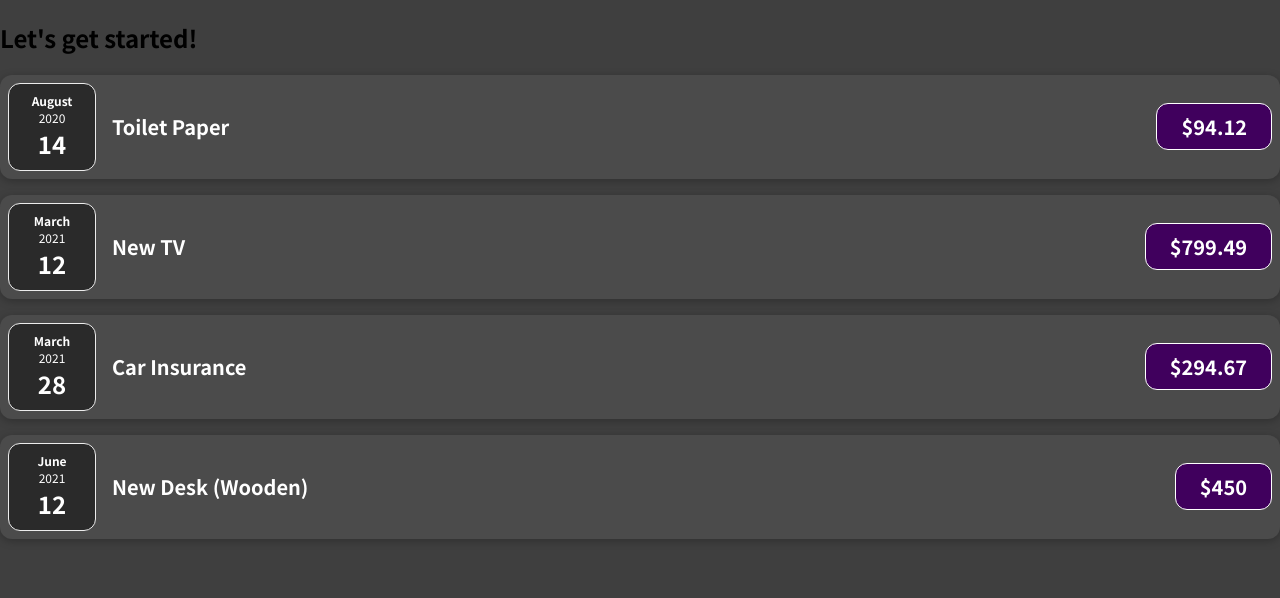
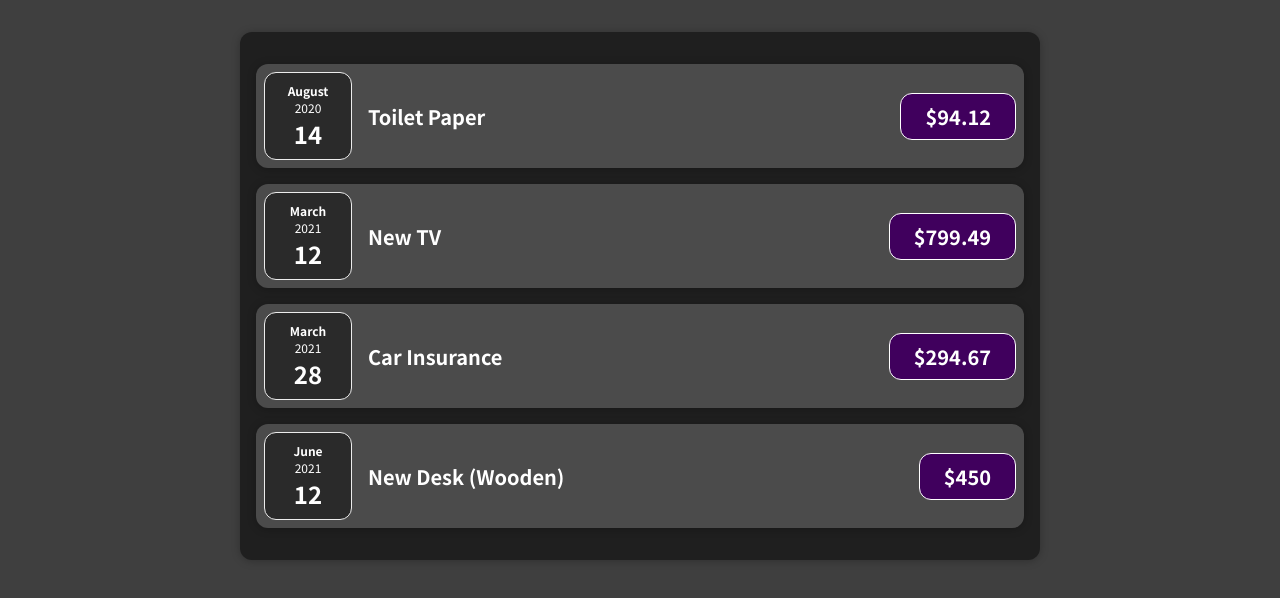
Before and after one commit to L1ndseyHerman/Udemy-Expense-Tracker-App, a JavaScript app: page / in a window 1280 px wide. Shown: the top 598 px of the page. Built offline with nearby package versions, Linux system fonts and the light colour scheme.

Commit message:
Coded up to video 44.

```diff
--- a/src/App.js
+++ b/src/App.js
@@ -1,4 +1,4 @@
-import ExpenseItem from "./components/ExpenseItem";
+import Expenses from "./components/Expenses/Expenses";
 
 function App() {
 
@@ -29,27 +29,7 @@
 
   return (
     <div>
-      <h2>Let's get started!</h2>
-      <ExpenseItem
-        title={expenses[0].title}
-        amount={expenses[0].amount}
-        date={expenses[0].date}
-      />
-      <ExpenseItem
-        title={expenses[1].title}
-        amount={expenses[1].amount}
-        date={expenses[1].date}
-      />
-      <ExpenseItem
-        title={expenses[2].title}
-        amount={expenses[2].amount}
-        date={expenses[2].date}
-      />
-      <ExpenseItem
-        title={expenses[3].title}
-        amount={expenses[3].amount}
-        date={expenses[3].date}
-      />
+      <Expenses items={expenses} />
     </div>
   );
 }
--- a/src/components/ExpenseItem.css
+++ b/src/components/Expenses/ExpenseItem.css
@@ -2,10 +2,8 @@
   display: flex;
   justify-content: space-between;
   align-items: center;
-  box-shadow: 0 2px 8px rgba(0, 0, 0, 0.25);
   padding: 0.5rem;
   margin: 1rem 0;
-  border-radius: 12px;
   background-color: #4b4b4b;
 }
 
--- a/src/components/ExpenseItem.js
+++ b/src/components/Expenses/ExpenseItem.js
@@ -1,15 +1,16 @@
 import ExpenseDate from './ExpenseDate';
+import Card from '../UI/Card';
 import './ExpenseItem.css';
 
 function ExpenseItem(props) {
     return (
-    <div className="expense-item">
+    <Card className="expense-item">
         <ExpenseDate date={props.date} />
         <div className="expense-item__description">
             <h2>{props.title}</h2>
             <div className="expense-item__price">${props.amount}</div>
         </div>
-    </div>
+    </Card>
     );
 }
 
--- /dev/null
+++ b/src/components/Expenses/Expenses.css
@@ -0,0 +1,7 @@
+.expenses {
+  padding: 1rem;
+  background-color: rgb(31, 31, 31);
+  margin: 2rem auto;
+  width: 50rem;
+  max-width: 95%;
+}
--- /dev/null
+++ b/src/components/Expenses/Expenses.js
@@ -0,0 +1,32 @@
+import ExpenseItem from './ExpenseItem';
+import Card from '../UI/Card';
+import './Expenses.css';
+
+function Expenses(props) {
+    return (
+        <Card className="expenses">
+            <ExpenseItem
+                title={props.items[0].title}
+                amount={props.items[0].amount}
+                date={props.items[0].date}
+            />
+            <ExpenseItem
+                title={props.items[1].title}
+                amount={props.items[1].amount}
+                date={props.items[1].date}
+            />
+            <ExpenseItem
+                title={props.items[2].title}
+                amount={props.items[2].amount}
+                date={props.items[2].date}
+            />
+            <ExpenseItem
+                title={props.items[3].title}
+                amount={props.items[3].amount}
+                date={props.items[3].date}
+            />
+        </Card>
+    );
+}
+
+export default Expenses;
--- /dev/null
+++ b/src/components/UI/Card.css
@@ -0,0 +1,4 @@
+.card {
+  border-radius: 12px;
+  box-shadow: 0 1px 8px rgba(0, 0, 0, 0.25);
+}
--- /dev/null
+++ b/src/components/UI/Card.js
@@ -0,0 +1,11 @@
+import "./Card.css";
+
+function Card(props) {
+
+    //  This gets the other classes inside the <Card></Card>, aka the ones in ExpenseItem.
+    const classes = 'card ' + props.className;
+
+    return <div className={classes}>{props.children}</div>;
+}
+
+export default Card;
```
Also changed, not shown: src/components/Expenses/ExpenseDate.css (renamed from src/components/ExpenseDate.css), src/components/Expenses/ExpenseDate.js (renamed from src/components/ExpenseDate.js), 1 other file (tests, documents, lock files or other folders).
